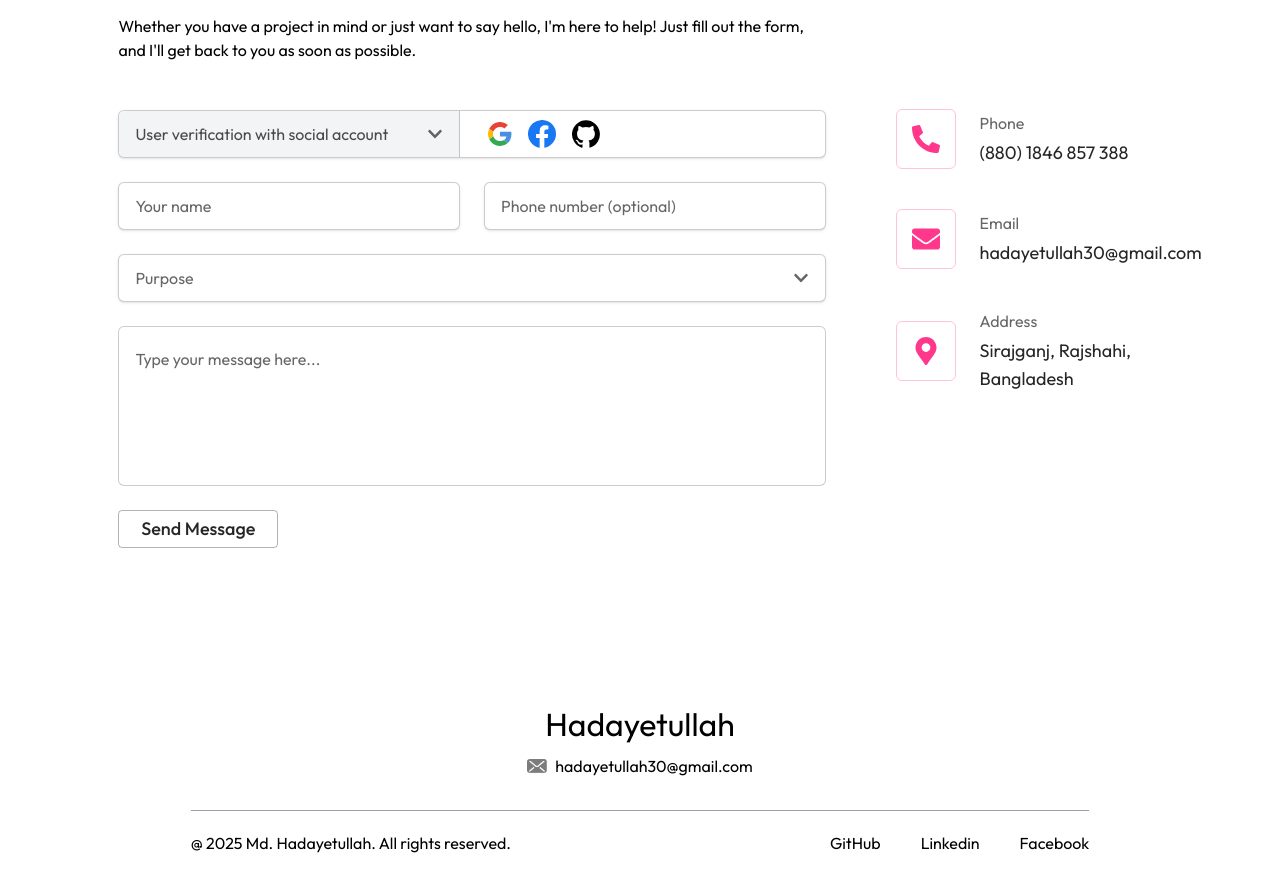
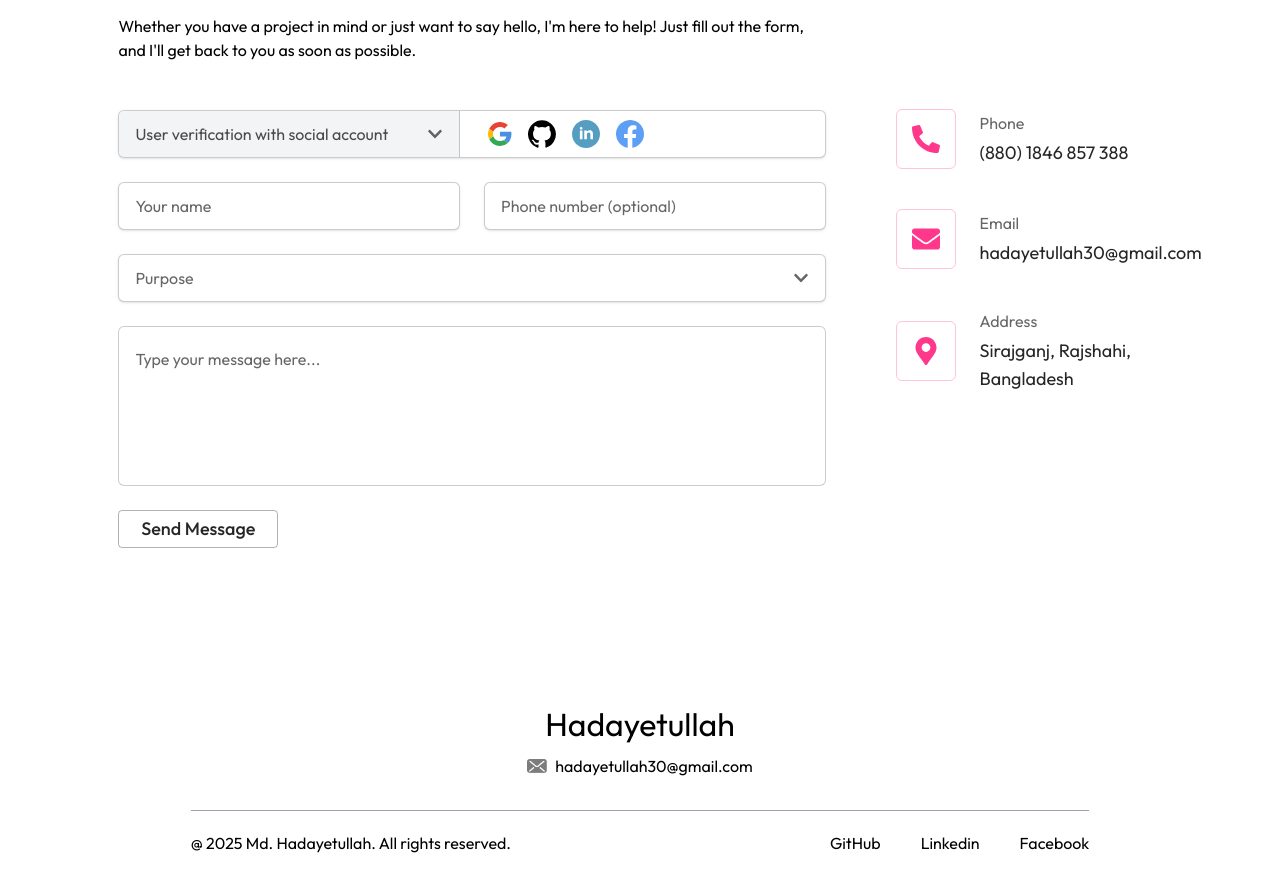
Before and after one commit to Hadayetullah/portfolio-v2, a Next.js app: page / in a window 1280 px wide. Shown: the part 3460-4335 px from the top of the page. Built offline with nearby package versions, Linux system fonts and the light colour scheme; a web font is replaced by a local one.

Commit message:
Disable facebook and linkedin button because these two providers can only be used for the business website (A company who has licence).

```diff
--- a/app/components/Form.tsx
+++ b/app/components/Form.tsx
@@ -344,6 +344,7 @@ const Form = (props: Props) => {
     const googleIcon = <svg className='w-6 h-6' xmlns="http://www.w3.org/2000/svg" viewBox="0 0 24 24"><path fill="#EA4335" d="M5.27 9.76A7.08 7.08 0 0 1 16.42 6.5L19.9 3A11.97 11.97 0 0 0 1.24 6.65l4.03 3.11Z"/><path fill="#34A853" d="M16.04 18.01A7.4 7.4 0 0 1 12 19.1a7.08 7.08 0 0 1-6.72-4.82l-4.04 3.06A11.96 11.96 0 0 0 12 24a11.4 11.4 0 0 0 7.83-3l-3.79-2.99Z"/><path fill="#4A90E2" d="M19.83 21c2.2-2.05 3.62-5.1 3.62-9 0-.7-.1-1.47-.27-2.18H12v4.63h6.44a5.4 5.4 0 0 1-2.4 3.56l3.8 2.99Z"/><path fill="#FBBC05" d="M5.28 14.27a7.12 7.12 0 0 1-.01-4.5L1.24 6.64A11.93 11.93 0 0 0 0 12c0 1.92.44 3.73 1.24 5.33l4.04-3.06Z"/></svg>
     const facebookIcon = <svg className='w-full h-full' xmlns="http://www.w3.org/2000/svg" preserveAspectRatio="xMidYMid" viewBox="0 0 256 256"><path fill="#1877F2" d="M256 128a128 128 0 1 0-148 126.4V165H75.5v-37H108V99.8c0-32 19.1-49.8 48.3-49.8 14 0 28.7 2.5 28.7 2.5V84h-16.1c-16 0-20.9 9.9-20.9 20v24h35.5l-5.7 37H148v89.4A128 128 0 0 0 256 128"/><path fill="#FFFFFF" d="m177.8 165 5.7-37H148v-24c0-10.1 5-20 20.9-20H185V52.5S170.4 50 156.3 50C127.1 50 108 67.7 108 99.8V128H75.5v37H108v89.4a129 129 0 0 0 40 0V165h29.8"/></svg>
     const githubIcon = <svg className='w-full h-full' xmlns="http://www.w3.org/2000/svg" viewBox="0 0 24 24"><path fill={`${props.isDarkMode ? '#ffffff' : ''}`} d="M12 .3a12 12 0 0 0-3.8 23.38c.6.12.83-.26.83-.57L9 21.07c-3.34.72-4.04-1.61-4.04-1.61-.55-1.39-1.34-1.76-1.34-1.76-1.08-.74.09-.73.09-.73 1.2.09 1.84 1.24 1.84 1.24 1.07 1.83 2.8 1.3 3.49 1 .1-.78.42-1.31.76-1.61-2.66-.3-5.47-1.33-5.47-5.93 0-1.31.47-2.38 1.24-3.22-.14-.3-.54-1.52.1-3.18 0 0 1-.32 3.3 1.23a11.5 11.5 0 0 1 6 0c2.28-1.55 3.29-1.23 3.29-1.23.64 1.66.24 2.88.12 3.18a4.65 4.65 0 0 1 1.23 3.22c0 4.61-2.8 5.63-5.48 5.92.42.36.81 1.1.81 2.22l-.01 3.29c0 .31.2.69.82.57A12 12 0 0 0 12 .3"/></svg>
+    const linkedin = <svg className='w-full h-full' version="1.1" id="Layer_1" xmlns="http://www.w3.org/2000/svg" viewBox="0 0 291.319 291.319" fill="#000000"><g id="SVGRepo_bgCarrier" stroke-width="0"></g><g id="SVGRepo_tracerCarrier" stroke-linecap="round" stroke-linejoin="round"></g><g id="SVGRepo_iconCarrier"> <g> <path fill="#0E76A8" d="M145.659,0c80.45,0,145.66,65.219,145.66,145.66s-65.21,145.659-145.66,145.659S0,226.1,0,145.66 S65.21,0,145.659,0z"></path> <path fill="#FFFFFF" d="M82.079,200.136h27.275v-90.91H82.079V200.136z M188.338,106.077 c-13.237,0-25.081,4.834-33.483,15.504v-12.654H127.48v91.21h27.375v-49.324c0-10.424,9.55-20.593,21.512-20.593 s14.912,10.169,14.912,20.338v49.57h27.275v-51.6C218.553,112.686,201.584,106.077,188.338,106.077z M95.589,100.141 c7.538,0,13.656-6.118,13.656-13.656S103.127,72.83,95.589,72.83s-13.656,6.118-13.656,13.656S88.051,100.141,95.589,100.141z"></path> </g> </g></svg>
 
     // Provider information array
     const providerInfo = [
@@ -354,16 +355,22 @@ const Form = (props: Props) => {
             title2: 'Google account'
         },
         {
-            icon: facebookIcon,
-            provider: 'facebook',
-            title: 'Sign in with Facebook',
-            title2: 'Facebook account'
-        },
-        {
             icon: githubIcon,
             provider: 'github',
             title: 'Sign in with GitHub',
             title2: 'GitHub account'
+        },
+        {
+            icon: linkedin,
+            provider: 'linkedin',
+            title: 'Linkedin authentication is currently unavailable',
+            title2: 'Linkedin account'
+        },
+        {
+            icon: facebookIcon,
+            provider: 'facebook',
+            title: 'Facebook authentication is currently unavailable',
+            title2: 'Facebook account'
         },
     ];
 
--- a/app/components/SocialSignInOptions.tsx
+++ b/app/components/SocialSignInOptions.tsx
@@ -16,8 +16,9 @@ const SocialSignInOptions = ({providerInfo, handleSocialLogin}: Props) => {
             key={index}
             title={item.title}
             onClick={(e) => handleSocialLogin(e, item.provider)}
+            disabled={item.provider === 'facebook' || item.provider === 'linkedin'}
 
-            className='w-7 h-7 cursor-pointer flex items-center justify-end'
+            className={`w-7 h-7 flex items-center justify-end rounded-full ${item.provider === 'facebook' || item.provider === 'linkedin' ? 'opacity-70 cursor-not-allowed' : 'cursor-pointer opacity-100'}`}
           >
             {item.icon}
           </button>
```
